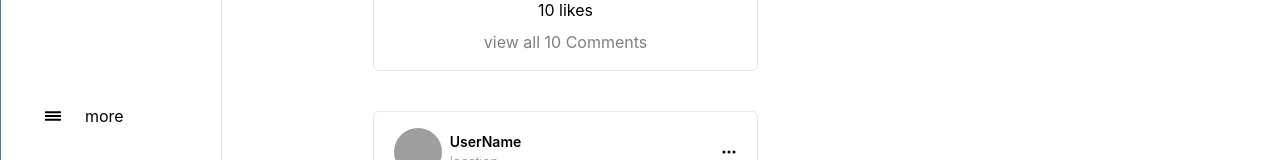
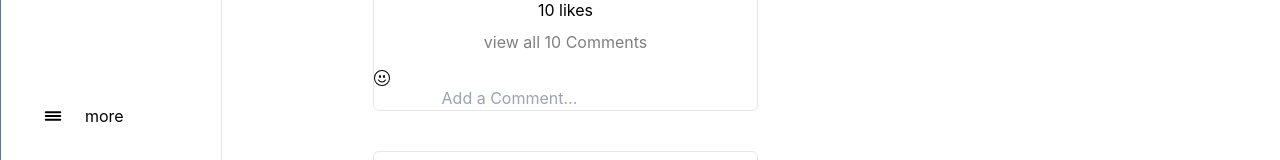
Before and after one commit to Thilina-Madushanka/Instergram_clone_Frontend, a React (Create React App) app in the folder client/: page / in a window 1280 px wide. Shown: the part 633-793 px from the top of the page. Built offline with nearby package versions, Linux system fonts and the light colour scheme; grey boxes are pictures that could not be loaded.

Commit message:
comment section

```diff
--- a/client/src/Components/Post/PostCard.jsx
+++ b/client/src/Components/Post/PostCard.jsx
@@ -1,5 +1,10 @@
 import React, { useState } from "react";
-import { BsBookmark, BsThreeDots, BsBookmarkFill } from "react-icons/bs";
+import {
+  BsBookmark,
+  BsThreeDots,
+  BsBookmarkFill,
+  BsEmojiSmile,
+} from "react-icons/bs";
 import "./PostCard.css";
 import { AiFillHeart, AiOutlineHeart } from "react-icons/ai";
 import { FaRegComment } from "react-icons/fa";
@@ -90,6 +95,17 @@ const PostCard = () => {
           <p>10 likes</p>
           <p className="opacity-50 py-2 cursor-pointer">view all 10 Comments</p>
         </div>
+
+        <div>
+          <div>
+            <BsEmojiSmile />
+            <input
+              className="commentInput"
+              type="text"
+              placeholder="Add a Comment..."
+            />
+          </div>
+        </div>
       </div>
     </div>
   );
```
